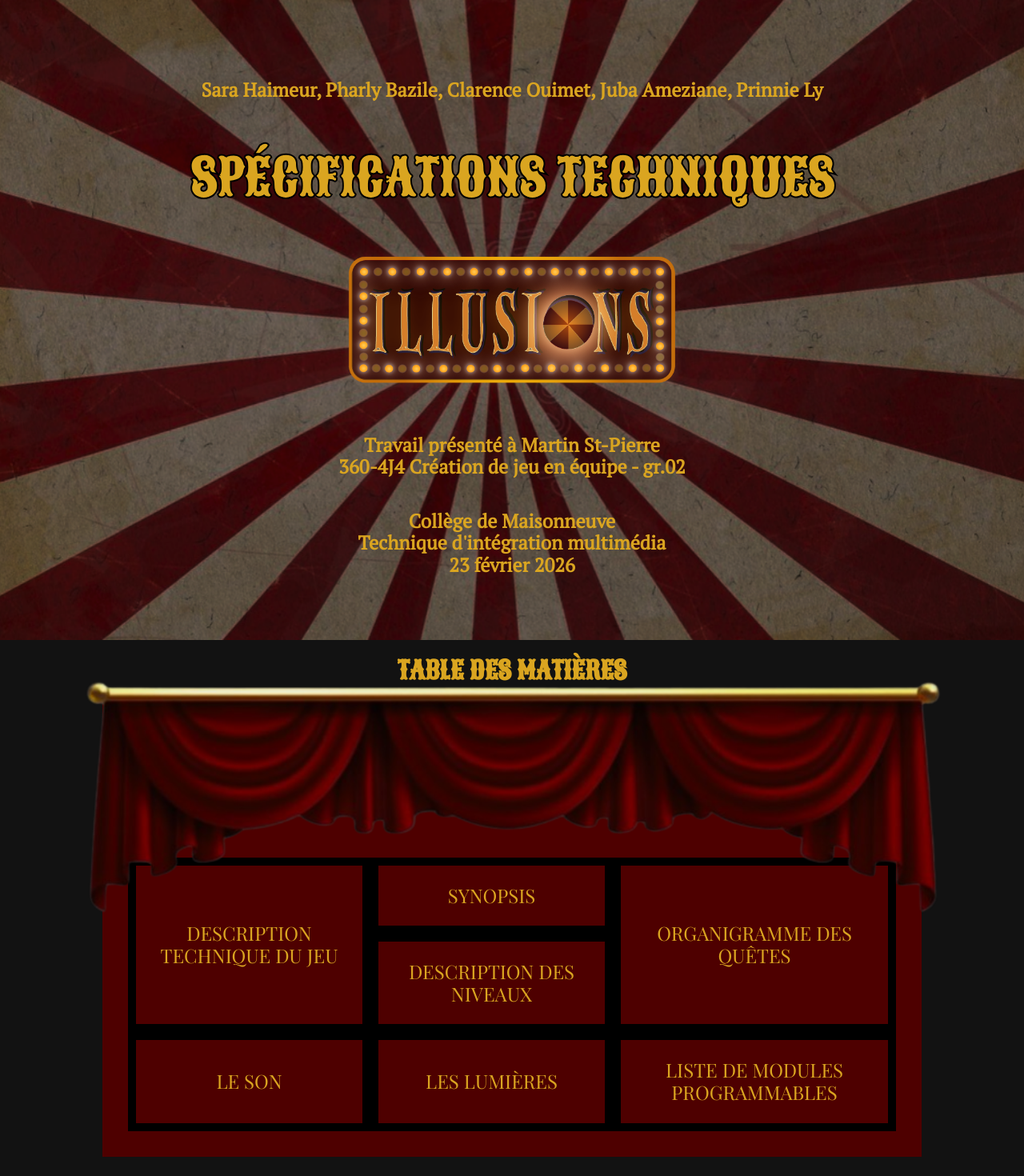
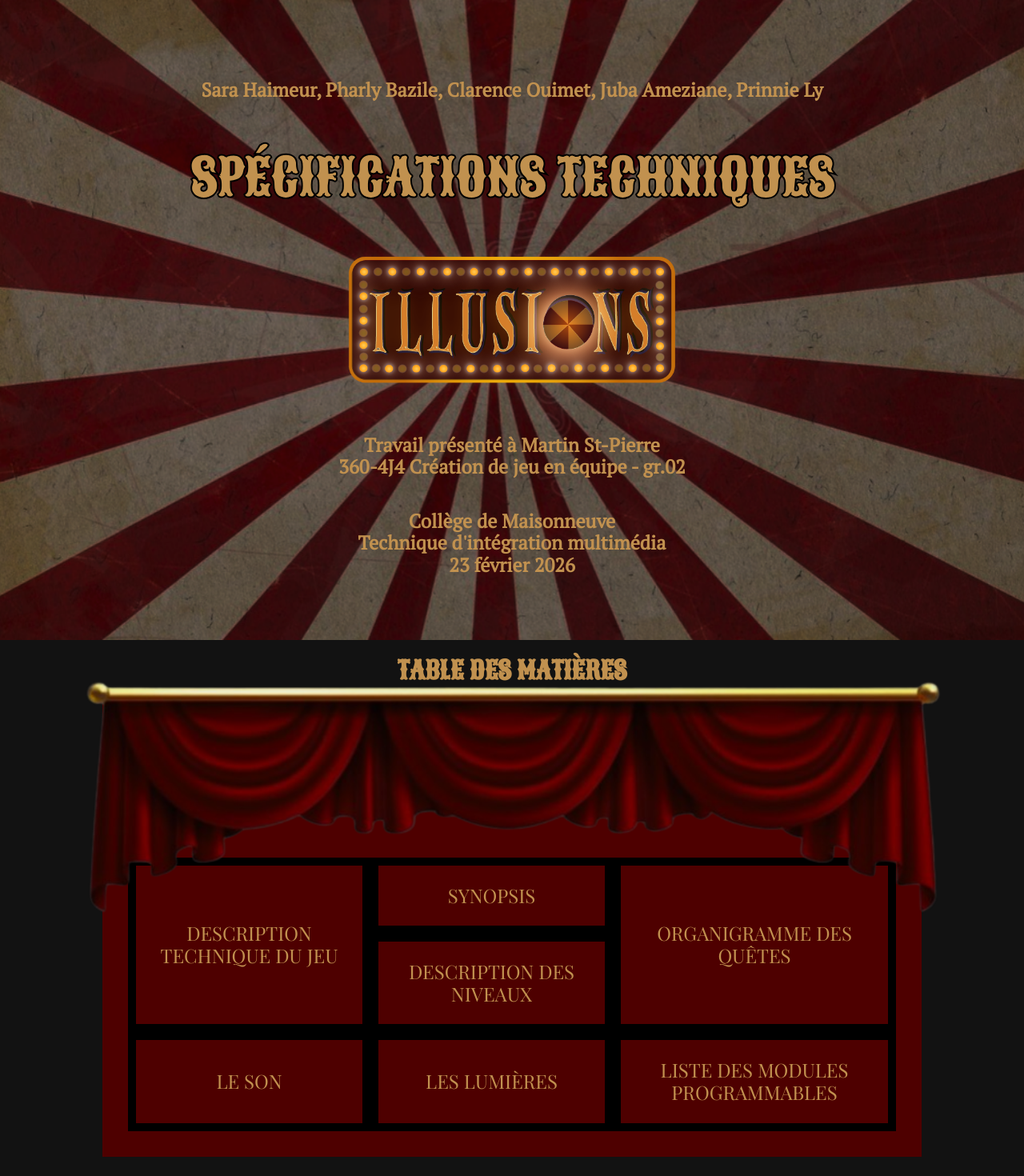
Before and after one commit to 4J4-Illusions/specifications-techniques, a React (Vite) app: page / in a window 1280 px wide. Shown: the top 1470 px of the page at 80% size. Built offline with nearby package versions, Linux system fonts and the light colour scheme.

Commit message:
i want to break free

```diff
--- a/src/components/Couverture.css
+++ b/src/components/Couverture.css
@@ -16,7 +16,7 @@
   gap: 5vh;
 
   text-align: center;
-  color: goldenrod;
+  color: var(--main-color);
   /* font-size: 1.25rem; */
 
   .titre {
--- a/src/components/ListeModules.css
+++ b/src/components/ListeModules.css
@@ -1,3 +1,5 @@
 .ListeModules{
-
+	background-image: url('../assets/images/bg-mod.png');
+    padding: 5vh 0;
+    margin-bottom: 10vh;
 }
--- a/src/components/Module.css
+++ b/src/components/Module.css
@@ -13,9 +13,14 @@
     padding-left: 10px;
   }
 
+  th, td{
+    padding-top: 20px;
+    padding-bottom: 20px;
+  }
+
   thead {
     tr {
-      background-color: crimson;
+      background-color: #c1914f;
       color: white;
 
       th:first-child{
@@ -26,8 +31,8 @@
 
   tbody{
     tr{
-      background-color: white;
-      color: black;
+      background-color: rgba(0, 0, 0, .25);
+      /* color: black; */
     }
   }
 }
@@ -35,6 +40,6 @@
 table,
 th,
 td {
-  border: 1px solid black;
+  border: 1px solid white;
   border-collapse: collapse;
 }
--- a/src/components/Sommaire.css
+++ b/src/components/Sommaire.css
@@ -28,7 +28,7 @@
       "son lumieres modules"
       "son lumieres modules";
 
-    color: goldenrod;
+    color: var(--main-color);
     text-transform: uppercase;
 
     a {
@@ -48,7 +48,7 @@
     }
     a:hover{
       color: #4e0000;
-      background-color: goldenrod;
+      background-color: var(--main-color);
       border-color: white;
     }
   }
--- a/src/data/details.json
+++ b/src/data/details.json
@@ -42,6 +42,6 @@
     },
     {
         "id": "modules",
-        "titre": "Liste de modules programmables"
+        "titre": "Liste des modules programmables"
     }
 ]
--- a/src/data/modules.json
+++ b/src/data/modules.json
@@ -87,7 +87,7 @@
           "main": "Niveau 3 :",
           "subMod": [
             "Commencer une action de calibration",
-            "Arrêter la roulette de l'actin de calibration"
+            "Arrêter la roulette de l'action de calibration"
           ]
         }
       ]
--- a/src/index.css
+++ b/src/index.css
@@ -43,7 +43,7 @@ html{
 
   text-transform: uppercase;
   text-align: center;
-  color: goldenrod;
+  color: var(--main-color);
 }
 
 .sous-titre {
```
Also changed, not shown: src/assets/images/bg-mod.png (added), src/assets/images/logo.png (deleted).
